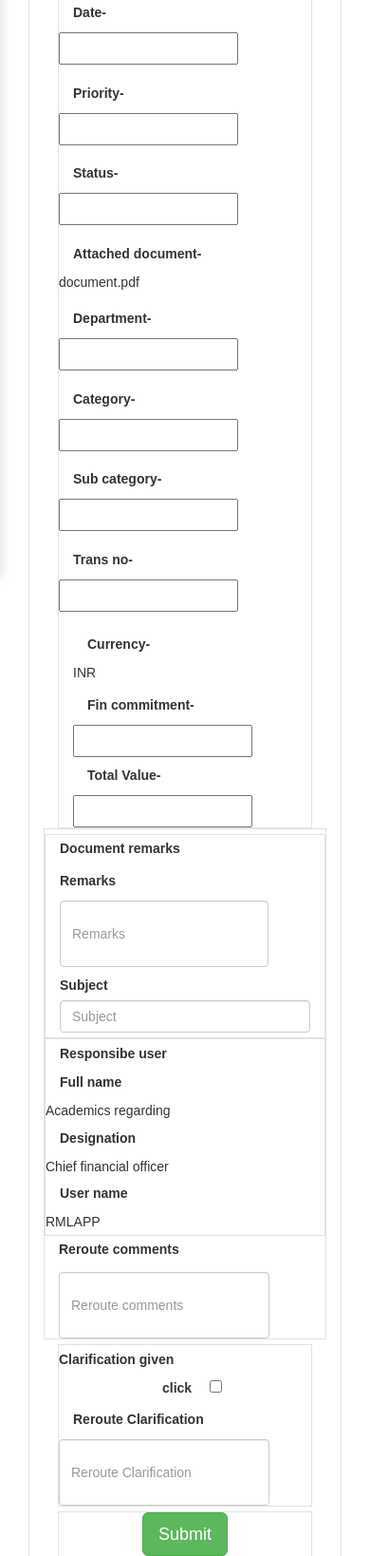
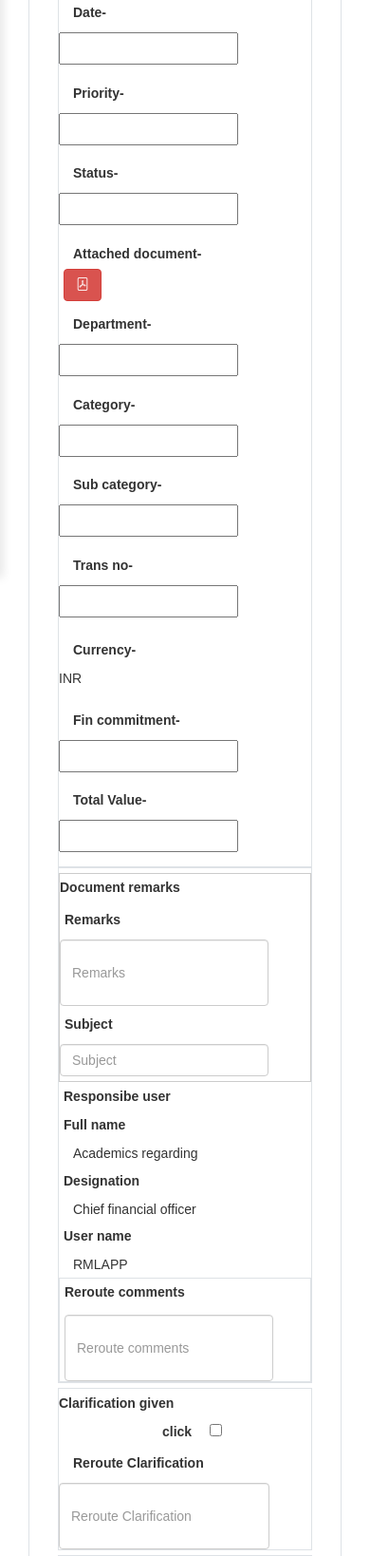
Before and after one commit to ganesaperumal03/E-approval_system, a Django app: page /updateapproval in a window 390 px wide. Shown: the part 239-1877 px from the top of the page at 95% size. Run offline with Django 4.2, Linux system fonts and the light colour scheme; some libraries are stand-ins or nearby versions.

Commit message:
pdf show

```diff
--- a/application/views/approval.py
+++ b/application/views/approval.py
@@ -300,7 +300,7 @@ def auth_approval(request):
                 'remarks':j.principal})
 
         document_data = e_approval.objects.get(Document_no=Document_no)
-        return render(request, "e-approval/auth_approval.html",{"Document_no":document_data,"approval_user":approval_user})
+        return render(request, "e-approval/auth_approval.html",{"Document_no":document_data,"approval_user":approval_user,"doc":Document_no})
 
 
     user_data=request.session.get('user_data', {})
@@ -557,21 +557,24 @@ def view_approval(request):
 from django.shortcuts import HttpResponse #type:ignore
 from django.core.exceptions import ObjectDoesNotExist #type:ignore
 
-def pdf_show(request):
-    try:
-        pdf = e_approval.objects.get(Document_no="rit/acaids/Admission Promotion/Advertiesment Expenses/00002")
+def pdf_show(request, Document_no):
+    # Retrieve the PDF object from the database
+    if doc:
+        pdf = get_object_or_404(e_approval, Document_no=Document_no)
+
+        # Get the file path from the attachment
         pdf_path = pdf.Attachment.path
-        crct_pdf_path = pdf_path.replace('pdf\\', '')  # Remove 'pdf/' from the URL
-        print(crct_pdf_path)
-        if os.path.exists(crct_pdf_path):  # Check if the file exists
-            with open(crct_pdf_path, 'rb') as pdf_file:
+
+        # Check if the file exists at the specified path
+        if os.path.exists(pdf_path):
+            with open(pdf_path, 'rb') as pdf_file:
                 response = HttpResponse(pdf_file.read(), content_type='application/pdf')
                 response['Content-Disposition'] = f'inline; filename="{pdf.Attachment.name}"'
                 return response
         else:
             return HttpResponse("PDF not found.")
-    except ObjectDoesNotExist:
-        return HttpResponse("PDF not found.")
+    return render(request, "e-approval/view_approval.html")
+
 
 from django.shortcuts import HttpResponse #type:ignore
 from django.core.mail import send_mail #type:ignore
--- a/rit_e_approval/urls.py
+++ b/rit_e_approval/urls.py
@@ -34,6 +34,8 @@ urlpatterns = [
     path('send_email',views.send_email,name="send_email"),
     path('process_department/', views.process_department, name='process_department'),
     path('pdf/', views.pdf, name='pdf'),
+    path('pdf_show/<str:Document_no>/', views.pdf_show, name='pdf_show'),
+
 
 
 ]
--- a/templates/e-approval/clarification.html
+++ b/templates/e-approval/clarification.html
@@ -14,6 +14,7 @@
 
     <link rel="stylesheet" href="https://maxcdn.bootstrapcdn.com/bootstrap/4.5.2/css/bootstrap.min.css">
     <link rel="stylesheet" href="https://maxst.icons8.com/vue-static/landings/line-awesome/line-awesome/1.3.0/css/line-awesome.min.css">
+    <link href="https://cdnjs.cloudflare.com/ajax/libs/bootstrap-icons/1.5.0/font/bootstrap-icons.min.css" rel="stylesheet">
     <link rel="stylesheet" href="https://maxcdn.bootstrapcdn.com/bootstrap/3.4.1/css/bootstrap.min.css">
     <script src="https://ajax.googleapis.com/ajax/libs/jquery/3.7.1/jquery.min.js"></script>
     <script src="https://maxcdn.bootstrapcdn.com/bootstrap/3.4.1/js/bootstrap.min.js"></script>
@@ -183,7 +184,12 @@
                 </div>
                 <div class="doc-conform-group row mt-2 mb-2">
                   <label class="col-sm-4 col-form-label" id="tags">Attached document-</label>
-                  <span id="tag-ans"> document.pdf </span>
+                  <a href="">
+
+                    <button class=" btn btn-danger ml-2">
+                      <i class="bi bi-file-pdf"></i>
+                    </button>
+                  </a>
                 </div>
               </div>
               <div class="doc col-md-4">
@@ -208,15 +214,15 @@
                 <input type="text" hidden name="Document_no"  value="{{document_data.Document_no}}">
                 <input type="text" hidden name="remarks_document_data"  value="{{remarks_document_data.Document_no}}">
 
-                <div class="doc-con mt-2">
+                <div class="doc-con form-group row mt-2">
                   <label class="col-sm-4 col-form-label" id="tags">Currency-</label>
                   <span id="tag-ans">INR</span>
                 </div>
-                <div class="doc-con mt-2">
+                <div class="doc-con form-group row mt-2">
                   <label class="col-sm-4 col-form-label" id="tags">Fin commitment-</label>
                   <input id="tag-ans" class="mt-2"value="{{document_data.fin_commit}}">
                 </div>
-                <div class="doc-con mt-2">
+                <div class="doc-con form-group row mt-2">
                   <label class="col-sm-4 col-form-label" id="tags">Total Value-</label>
                   <input id="tag-ans" class="mt-2"value="{{document_data.Total_Value}}">
                 </div>
@@ -224,57 +230,57 @@
             </div>
           </div>
           <!--end of document clarificaiton-->
-          <div class="second-sec row border">
-            <div class="document-remarks col-md-4 border">
+          <div class="second-sec row-12 border">
+            <div class="document-remarks row-xs-4 ">
               <div class="document-head">
                 <label >Document remarks</label>
               </div>
               <div class="remarks-body">
                 <div class="remarks row">
-                  <label id="tags" class="col-sm-2 col-form-label">Remarks</label>
-                  <div class="col-sm-10">
+                  <label id="tags" class="col-sm-2 ml-2 col-form-label">Remarks</label>
+                  <div class="col-sm-9">
                     <input class="form-control mt-2 col-10" placeholder="Remarks" style="height: 70px;"></input>
                   </div>
                 </div>
                 <div class="subject row mt-2">
-                  <label id="tags" class="col-sm-2 col-form-label">Subject</label>
-                  <div class="col-sm-10  mb-2">
-                    <input class="form-control" placeholder="Subject"></input>
+                  <label id="tags" class="col-sm-2 ml-2 col-form-label">Subject</label>
+                  <div class="col-sm-9  mb-2">
+                    <input class="form-control mt-2 col-10" placeholder="Subject"></input>
                   </div>
                 </div>
               </div>
             </div>
 
-            <div class="responsibe-user col-md-4 border">
+            <div class="responsibe-user row-3">
               <div class="document-head">
-                <label class="row-sm-6 col-form-label">Responsibe user</label>
+                <label class="row-sm-6 ml-2 col-form-label">Responsibe user</label>
               </div>
               <div class="responsibe-body">
                 <div class="subject row">
-                  <label class="col-sm-4 col-form-label" id="tags">Full name</label>
-                  <div class="body-response">
+                  <label class="col-sm-4 ml-2 col-form-label" id="tags">Full name</label>
+                  <div class="body-response ml-5">
                     <span>Academics regarding</span>
                   </div>
                 </div>
                 <div class="subject row">
-                  <label id="tags" class="col-sm-4 col-form-label">Designation</label>
-                  <div class="body-response">
+                  <label id="tags" class="col-sm-4 ml-2 col-form-label">Designation</label>
+                  <div class="body-response ml-5">
                     <span> Chief financial officer </span>
                   </div>
                 </div>
                 <div class="subject row">
-                  <label id="tags" class="col-sm-4 col-form-label">User name</label>
-                  <div class="body-response">
+                  <label id="tags" class="col-sm-4 ml-2 col-form-label">User name</label>
+                  <div class="body-response ml-5">
                     <span>RMLAPP</span>
                   </div>
                 </div>
               </div>
             </div>
-            <div class="reroute-comments col-md-4">
+            <div class="reroute-comments row-3 border">
               <div class="comments-body">
-                <label class="reroutes-text">Reroute comments</label>
+                <label class="reroutes-text ml-2">Reroute comments</label>
                 <div class="body-response">
-                  <input class="form-control mt-2 col-10" placeholder="Reroute comments" style="height: 70px;"value="{{remarks_document_data.doc_remarks}}">
+                  <input class="form-control ml-2 mt-2 col-10" placeholder="Reroute comments" style="height: 70px;"value="{{remarks_document_data.doc_remarks}}">
                 </div>
               </div>
             </div>
```
Also changed, not shown: templates/e-approval/auth_approval.html (+14 -2 lines), templates/e-approval/view_approval.html (+10 -1 lines).
